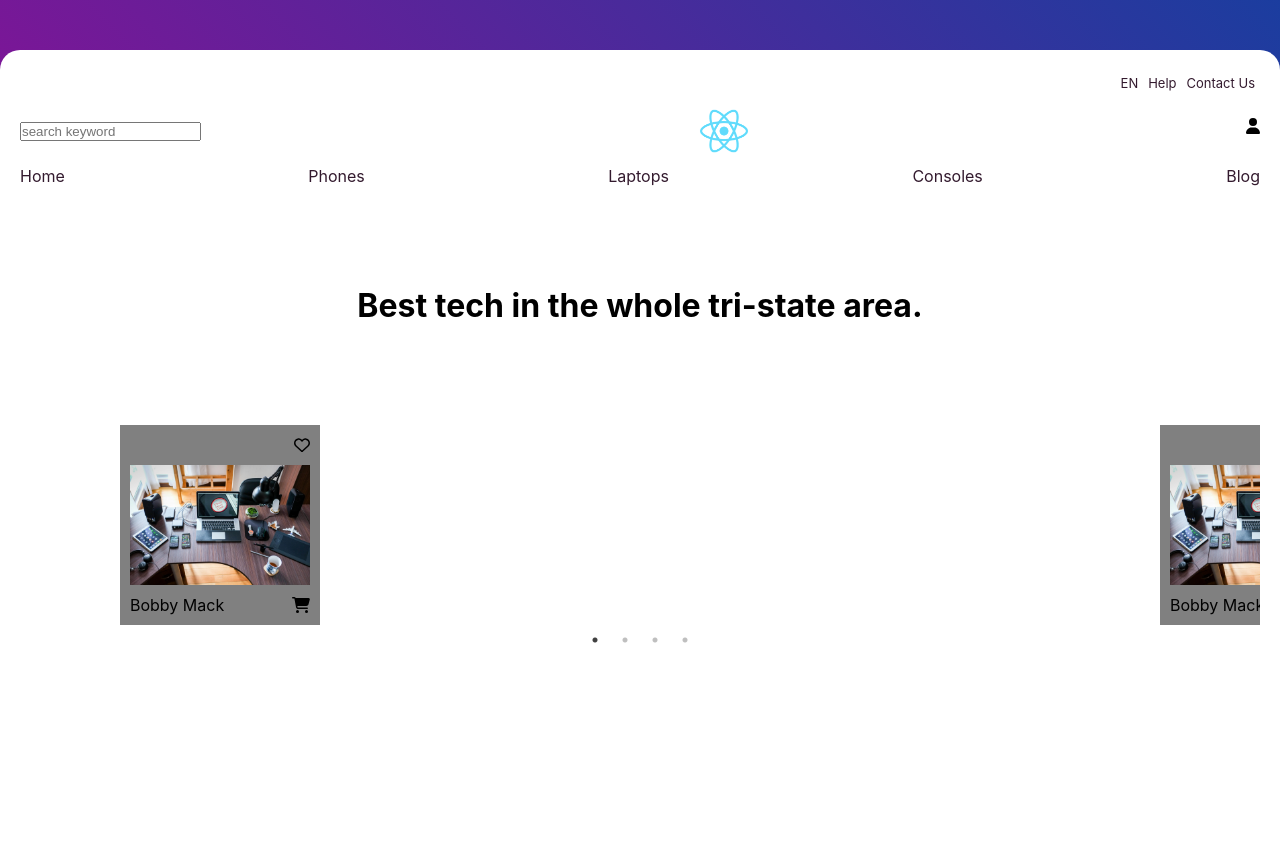
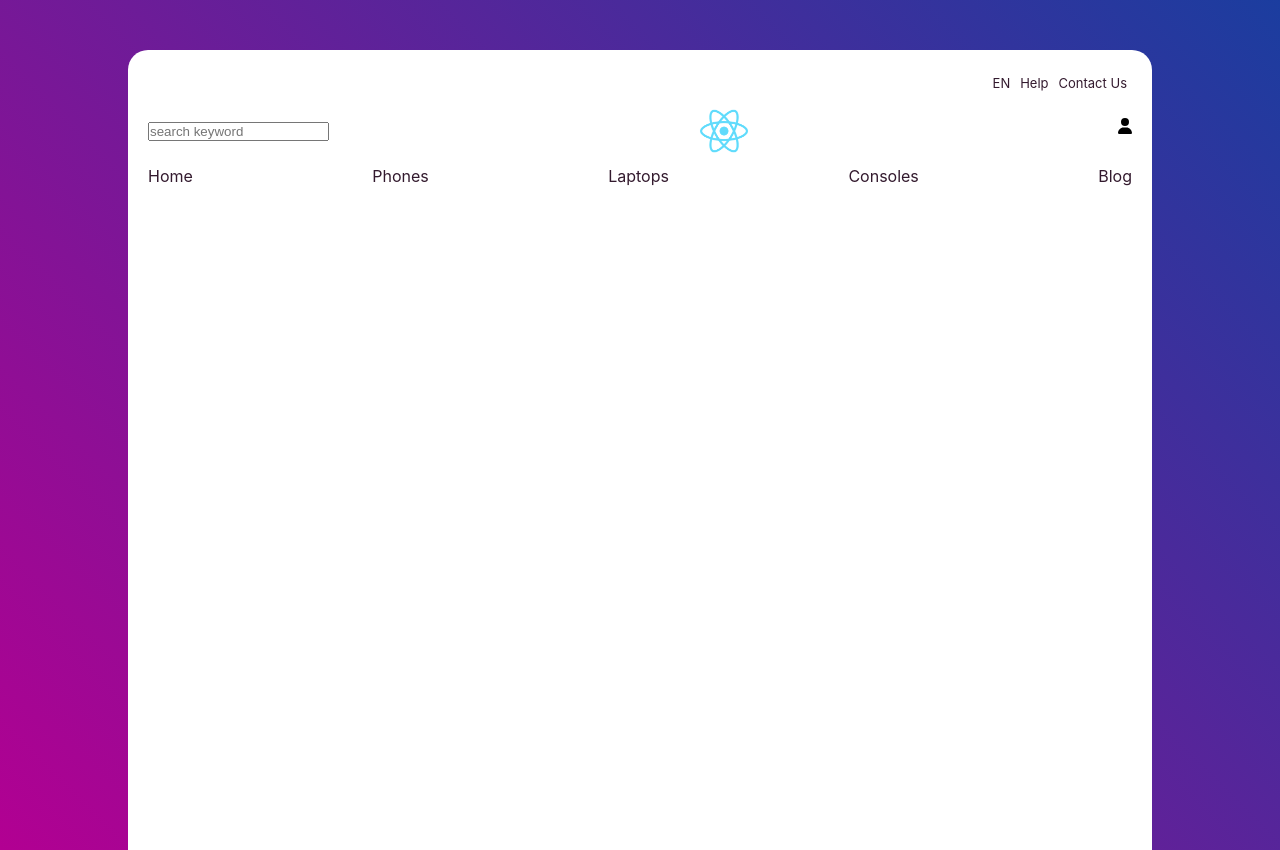
Before and after one commit to Lammy23/Fictional-Online-Store, a React (Create React App) app in the folder frontend/: page / in a window 1280 px wide. Built offline with nearby package versions, Linux system fonts and the light colour scheme.

Commit message:
chore: Refactor Carousel component and update styling for homepage and header components

```diff
--- a/frontend/src/style/Components.css
+++ b/frontend/src/App.css
@@ -1,3 +1,27 @@
+/* App */
+.app-background {
+  display: flex;
+  flex-direction: row;
+  justify-content: center;
+  align-items: start;
+  min-height: 100vh;      /* Ensures height covers page */
+  background-image: linear-gradient(45deg,#B20092, #1B3D9F);    /*45deg for the diagonal gradient*/
+}
+
+.app-foreground {
+  display: flex;
+  flex-direction: column;
+  border-radius: 20px 20px 0px 0px;
+  width: 100%;
+  height: 100vh;
+  margin: 50px 10% 0px 10%;
+  background-color: white;
+}
+
+.app-content {
+  padding: 20px 20px 100px 20px;
+}
+
 /* Header */
 
 * {
@@ -54,11 +78,6 @@ a {
   color: #331a2e;
 }
 
-/* All icons */
-.icon {
-  /* padding: 10px; */
-}
-
 /* All product cards */
 .product-card {
   display: flex;
--- a/frontend/src/App.js
+++ b/frontend/src/App.js
@@ -4,7 +4,7 @@ import NotFoundPage from "./components/pages/NotFoundPage";
 import ProductsPage from "./components/pages/ProductsPage";
 import BlogPage from "./components/pages/BlogPage";
 
-import "./style/App.css"; // Styling
+import "./App.css"; // Styling
 
 function App() {
   return (
--- a/frontend/src/components/Carousel.js
+++ /dev/null
@@ -1,29 +0,0 @@
-import React from "react";
-import Slider from "react-slick";
-
-// Import css files
-import "slick-carousel/slick/slick.css";
-import "slick-carousel/slick/slick-theme.css";
-import ProductCard from "./ProductCard";
-
-function Carousel({ featuredProducts }) {
-  var settings = {
-    dots: true,
-    infinite: true,
-    speed: 500,
-    slidesToShow: 1,
-    slidesToScroll: 1,
-    centerMode: true,
-    centerPadding: "100px",
-  };
-
-  return (
-      <Slider {...settings}>
-        {featuredProducts.map((product) => (
-          <ProductCard key={product.id} product={product} />
-        ))}
-      </Slider>
-  );
-}
-
-export default Carousel;
--- a/frontend/src/components/Header.js
+++ b/frontend/src/components/Header.js
@@ -4,11 +4,7 @@ import { Link } from "react-router-dom";
 import { FontAwesomeIcon } from "@fortawesome/react-fontawesome";
 import {
   faUser,
-  faHeart,
-  faCartShopping,
 } from "@fortawesome/free-solid-svg-icons";
-
-import "../style/Components.css";
 
 function Header() {
   useEffect(() => {}, []);
--- a/frontend/src/components/pages/HomePage.js
+++ b/frontend/src/components/pages/HomePage.js
@@ -2,18 +2,12 @@ import React from "react";
 import Header from "../Header";
 
 /*Styling*/
-import "../../style/Components.css";
-import Carousel from "../Carousel";
 import { featuredProducts } from "../../data/products";
 
 function HomePage() {
   return (
     <div>
       <Header />
-      <h1 className="home-call-to-action">
-        Best tech in the whole tri-state area.
-      </h1>
-      <Carousel featuredProducts={featuredProducts}/>
     </div>
   );
 }
--- a/frontend/src/style/App.css
+++ /dev/null
@@ -1,23 +0,0 @@
-/* App */
-.app-background {
-  display: flex;
-  flex-direction: row;
-  justify-content: center;
-  align-items: start;
-  min-height: 100vh;      /* Ensures height covers page */
-  background-image: linear-gradient(45deg,#B20092, #1B3D9F);    /*45deg for the diagonal gradient*/
-}
-
-.app-foreground {
-  display: flex;
-  flex-direction: column;
-  border-radius: 20px 20px 0px 0px;
-  width: 100%;
-  height: 100vh;
-  margin: 50px 10% 0px 10%;
-  background-color: white;
-}
-
-.app-content {
-  padding: 20px 20px 100px 20px;
-}
```
